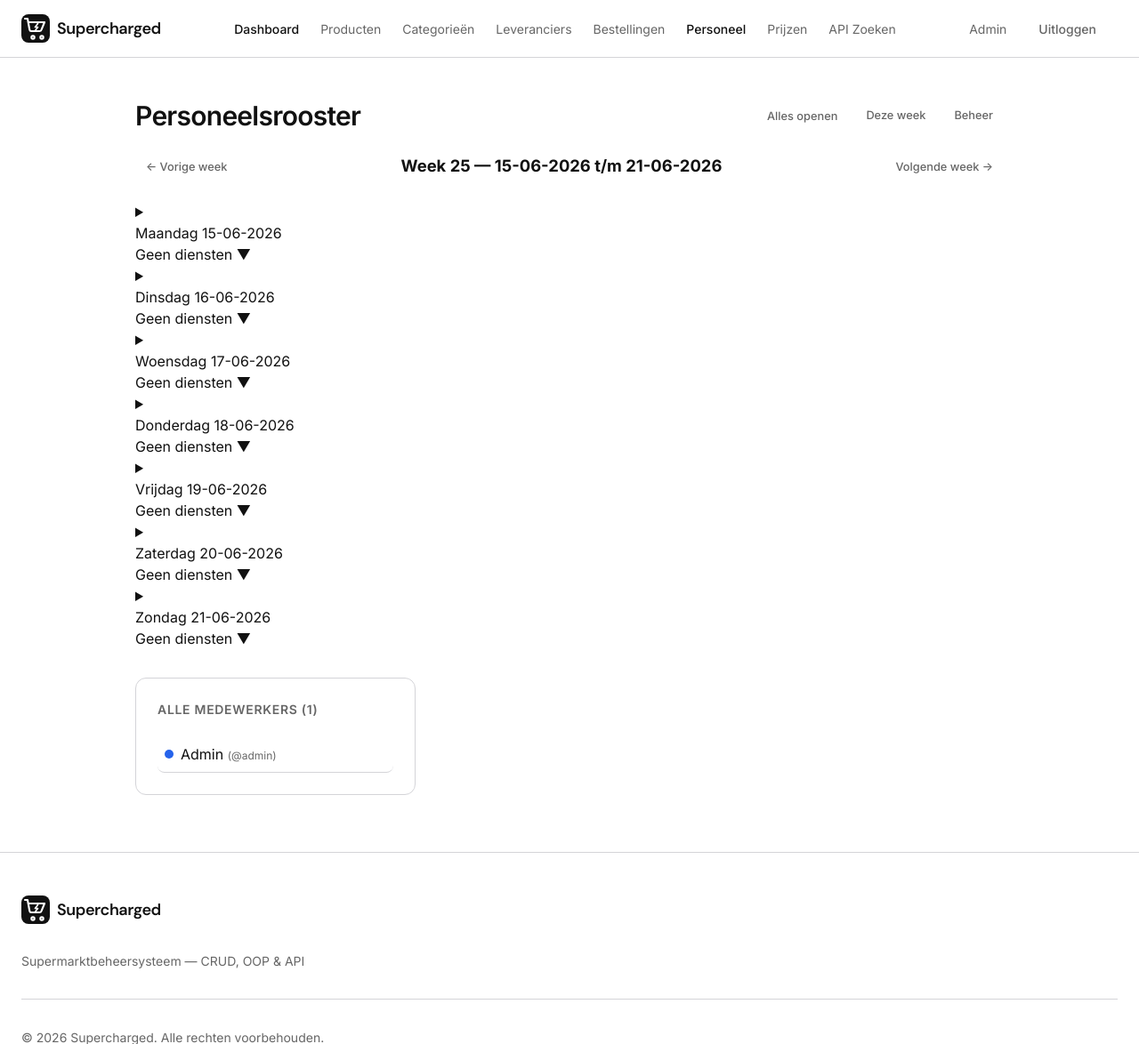
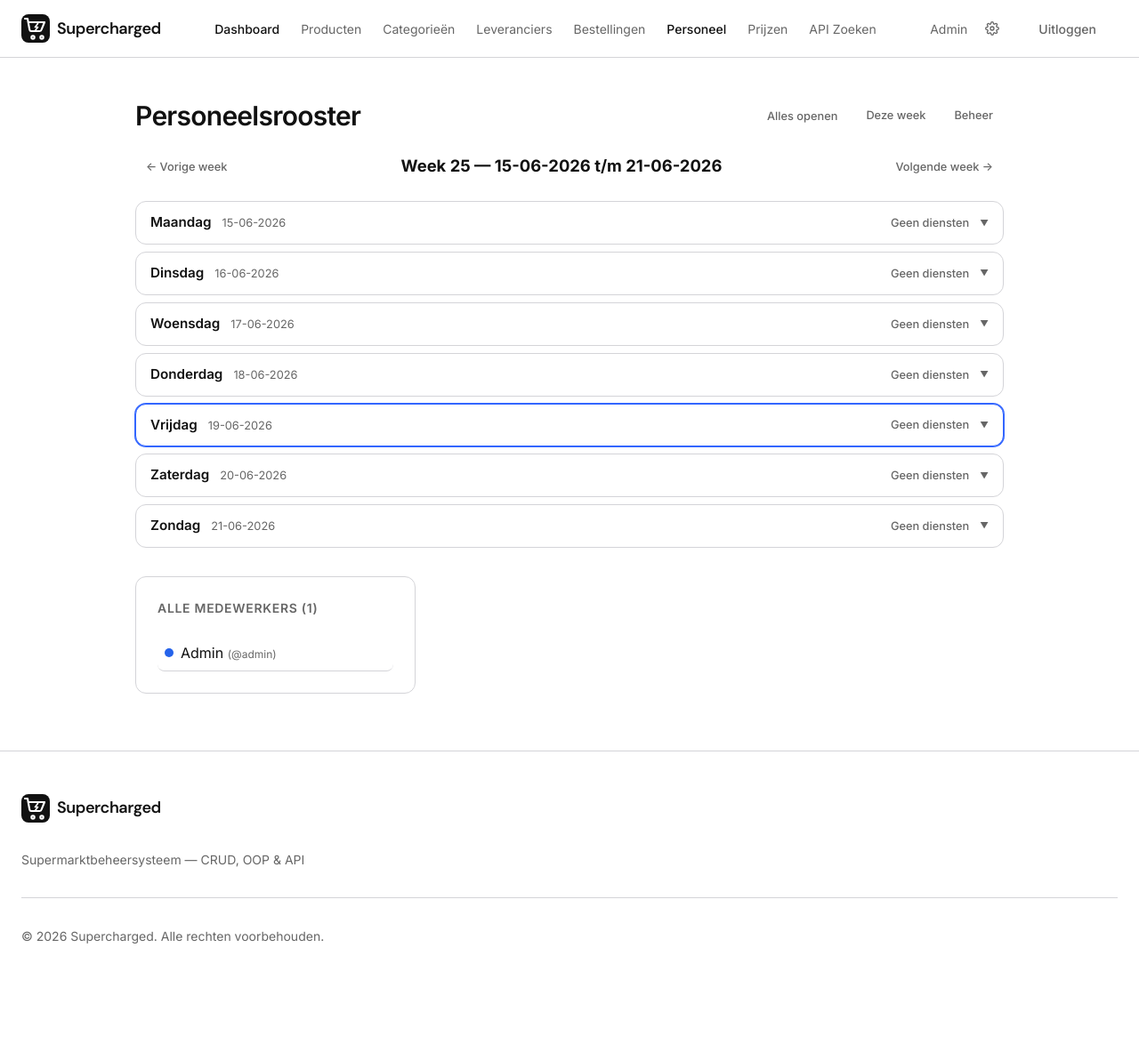
Before and after one commit to LucasdeVette/Website_Externe_Data, a PHP site: page /personeel/index.php in a window 1280 px wide. Shown: the top 1174 px of the page at 89% size. After the commit the page ends 1061 px from the top, so only its background shows below. Run offline with PHP 8.4, Linux system fonts and the light colour scheme; a user stored in the database is signed in; data comes from the database, SQL or seed files in the repository; data that the repository does not hold is empty.

Commit message:
Add personeel layout styles and header body class

```diff
--- a/includes/header.php
+++ b/includes/header.php
@@ -54,6 +54,13 @@ $flashError = flash('error');
       <div class="header-right">
         <div class="header-user">
           <span class="header-user__name"><?= htmlspecialchars($displayName) ?></span>
+          <?php if (($_SESSION['username'] ?? '') === 'admin'): ?>
+            <a href="/personeel/beheer.php" class="btn btn-ghost" title="Beheer" style="display:inline-flex;align-items:center;padding:0.5rem;">
+              <svg width="16" height="16" viewBox="0 0 24 24" fill="none" stroke="currentColor" stroke-width="2" stroke-linecap="round" stroke-linejoin="round">
+                <circle cx="12" cy="12" r="3"/><path d="M19.4 15a1.65 1.65 0 0 0 .33 1.82l.06.06a2 2 0 0 1 0 2.83 2 2 0 0 1-2.83 0l-.06-.06a1.65 1.65 0 0 0-1.82-.33 1.65 1.65 0 0 0-1 1.51V21a2 2 0 0 1-2 2 2 2 0 0 1-2-2v-.09A1.65 1.65 0 0 0 9 19.4a1.65 1.65 0 0 0-1.82.33l-.06.06a2 2 0 0 1-2.83 0 2 2 0 0 1 0-2.83l.06-.06A1.65 1.65 0 0 0 4.68 15a1.65 1.65 0 0 0-1.51-1H3a2 2 0 0 1-2-2 2 2 0 0 1 2-2h.09A1.65 1.65 0 0 0 4.6 9a1.65 1.65 0 0 0-.33-1.82l-.06-.06a2 2 0 0 1 0-2.83 2 2 0 0 1 2.83 0l.06.06A1.65 1.65 0 0 0 9 4.68a1.65 1.65 0 0 0 1-1.51V3a2 2 0 0 1 2-2 2 2 0 0 1 2 2v.09a1.65 1.65 0 0 0 1 1.51 1.65 1.65 0 0 0 1.82-.33l.06-.06a2 2 0 0 1 2.83 0 2 2 0 0 1 0 2.83l-.06.06A1.65 1.65 0 0 0 19.4 9a1.65 1.65 0 0 0 1.51 1H21a2 2 0 0 1 2 2 2 2 0 0 1-2 2h-.09a1.65 1.65 0 0 0-1.51 1z"/>
+              </svg>
+            </a>
+          <?php endif; ?>
           <a href="/logout.php" class="btn btn-ghost btn-logout">Uitloggen</a>
         </div>
         <button class="mobile-menu-toggle" id="mobileMenuToggle" aria-label="Menu">
--- a/style.css
+++ b/style.css
@@ -1227,3 +1268,128 @@ select.field__input { cursor: pointer; }
     .detail-list { grid-template-columns: 1fr; gap: 0.25rem; }
     .detail-list dt { margin-top: 0.5rem; }
 }
+
+/* ========== DAY ACCORDION ========== */
+.day-accordion {
+    display: flex;
+    flex-direction: column;
+    gap: 0.5rem;
+}
+
+.day-card {
+    border: 1px solid var(--border);
+    border-radius: calc(var(--radius) + 0.25rem);
+    background: var(--background);
+    overflow: hidden;
+}
+
+.day-card--today {
+    border-color: var(--primary);
+    box-shadow: 0 0 0 1px var(--primary);
+}
+
+.day-card__summary {
+    list-style: none;
+    cursor: pointer;
+    user-select: none;
+}
+
+.day-card__summary::-webkit-details-marker {
+    display: none;
+}
+
+.day-card__header {
+    display: flex;
+    align-items: center;
+    justify-content: space-between;
+    padding: 0.75rem 1rem;
+    gap: 1rem;
+}
+
+.day-card__info {
+    display: flex;
+    align-items: baseline;
+    gap: 0.75rem;
+}
+
+.day-card__dayname {
+    font-weight: 600;
+    font-size: 0.95rem;
+    color: var(--foreground);
+}
+
+.day-card__date {
+    font-size: 0.8rem;
+    color: var(--muted-foreground);
+}
+
+.day-card__meta {
+    display: flex;
+    align-items: center;
+    gap: 0.75rem;
+    font-size: 0.8rem;
+}
+
+.day-card__count {
+    color: var(--primary);
+    font-weight: 500;
+}
+
+.day-card__count--none {
+    color: var(--muted-foreground);
+}
+
+.day-card__hours {
+    font-weight: 600;
+    font-variant-numeric: tabular-nums;
+    color: var(--foreground);
+}
+
+.day-card__arrow {
+    font-size: 0.6rem;
+    color: var(--muted-foreground);
+    transition: transform 0.2s;
+}
+
+.day-card[open] .day-card__arrow {
+    transform: rotate(180deg);
+}
+
+.day-card__body {
+    padding: 0 1rem 1rem;
+    border-top: 1px solid var(--border);
+}
+
+.day-card__body .table-wrap {
+    margin: 0 -1rem;
+    border-radius: 0;
+}
+
+.day-card__body .data-table th:first-child,
+.day-card__body .data-table td:first-child {
+    padding-left: 1rem;
+}
+
+.day-card__body .data-table th:last-child,
+.day-card__body .data-table td:last-child {
+    padding-right: 1rem;
+}
+
+@media (max-width: 767px) {
+    .day-card__header {
+        flex-wrap: wrap;
+        padding: 0.6rem 0.75rem;
+    }
+
+    .day-card__info {
+        gap: 0.4rem;
+    }
+
+    .day-card__meta {
+        gap: 0.4rem;
+    }
+
+    .day-card__body {
+        padding: 0 0.75rem 0.75rem;
+    }
+}
```
Also changed, not shown: other parts of style.css (+41 -0 lines).
